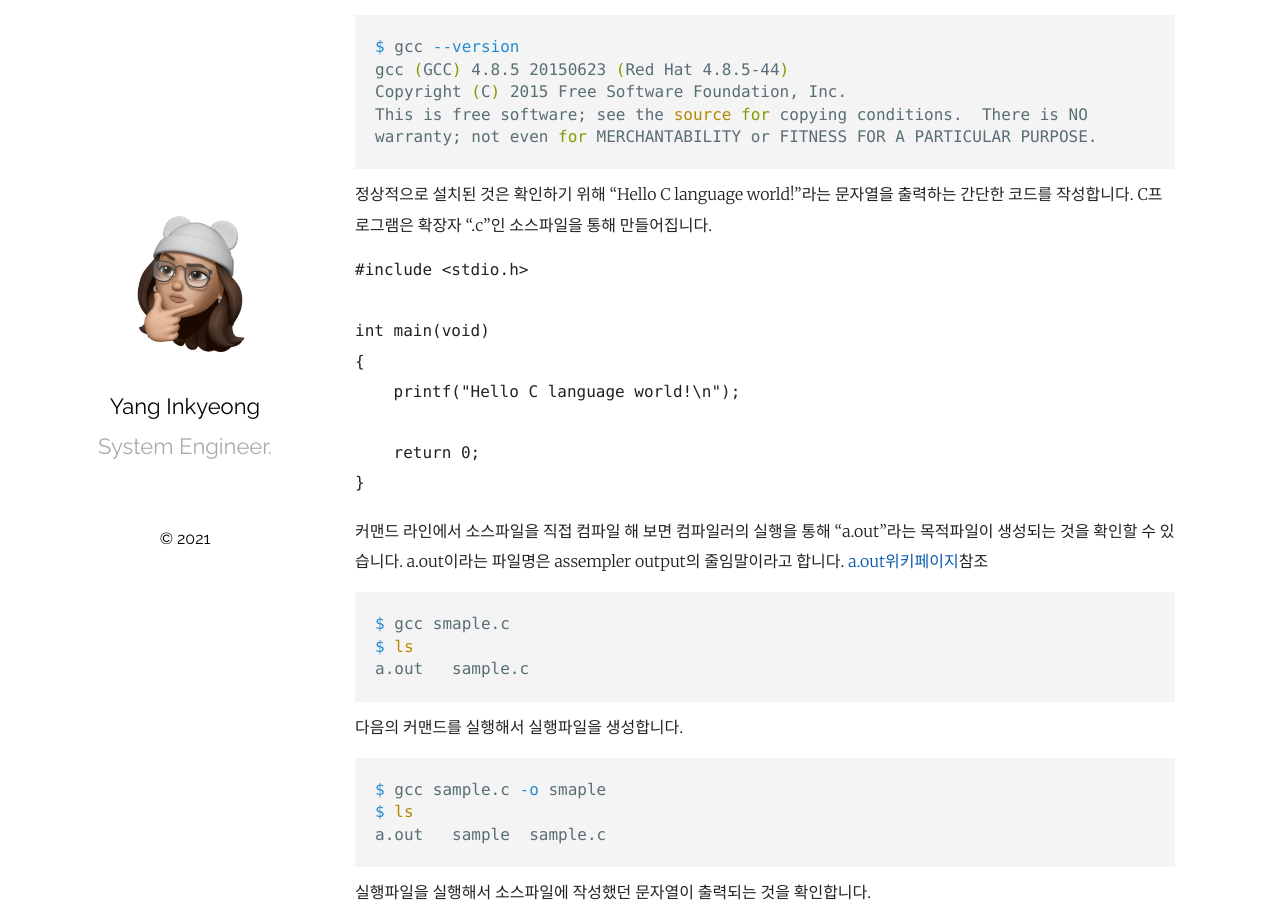
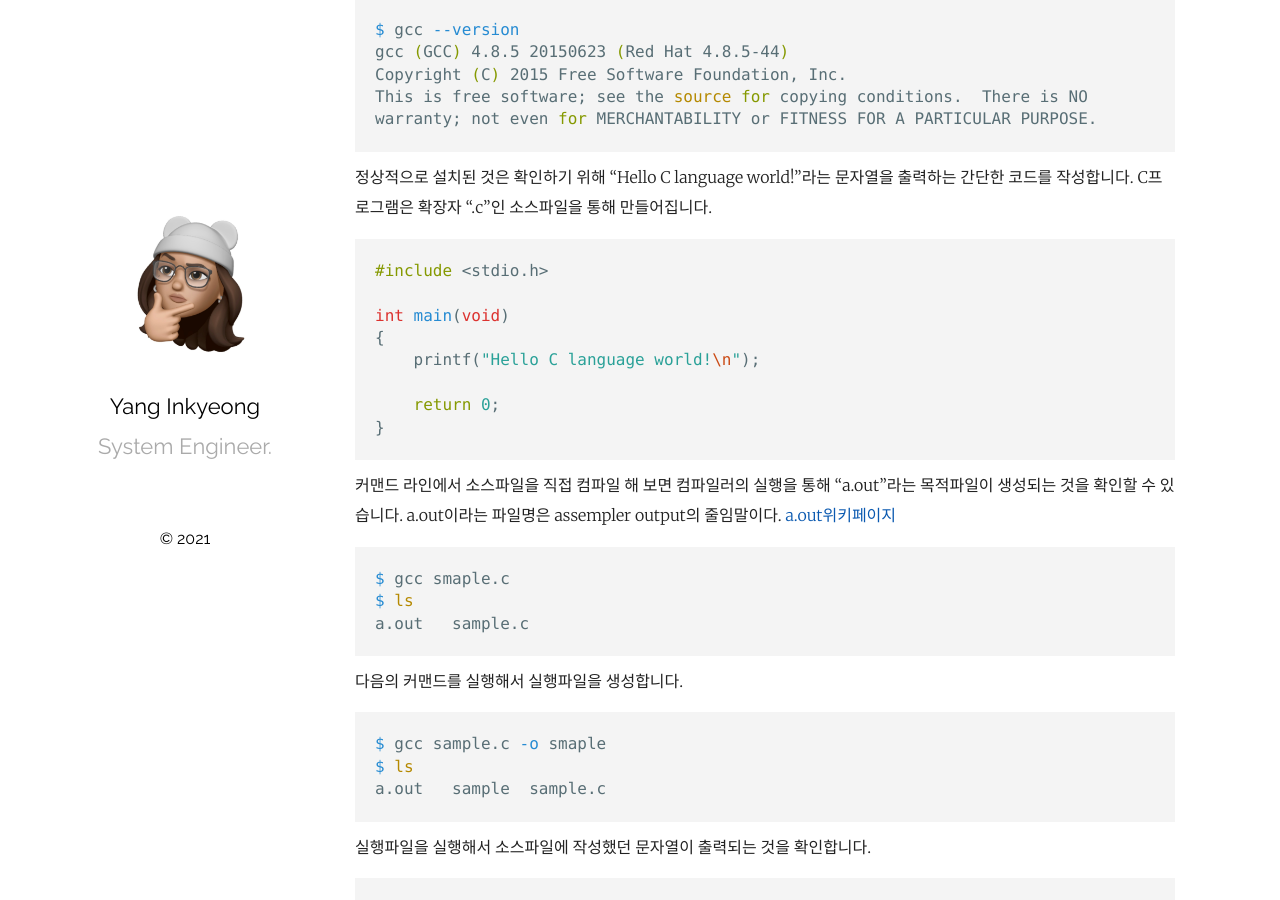
Before and after one commit to InkyeongYang/InkyeongYang, a Jekyll site: the page built from _posts/2021-02-22-create-C-env-vscode.markdown, in a window 1280 px wide and 900 px high, scrolled down 498 px. Built offline with Jekyll 4.4.1, drawn with Linux system fonts in a browser that asks for light colours.

Commit message:
Update 2021-02-22-create-C-env-vscode.markdown

````diff
--- a/_posts/2021-02-22-create-C-env-vscode.markdown
+++ b/_posts/2021-02-22-create-C-env-vscode.markdown
@@ -11,7 +11,6 @@ C언어 공부를 위한 개발환경을 만들며 알게된 내용을 기록합
 - Cent OS 7
 - gcc 4.8.5
 - Visual Studio Code
----
 
 C언어의 컴파일러인 gcc패키지를 설치합니다.
 
@@ -27,7 +26,7 @@ This is free software; see the source for copying conditions.  There is NO
 warranty; not even for MERCHANTABILITY or FITNESS FOR A PARTICULAR PURPOSE.
 ```
 정상적으로 설치된 것은 확인하기 위해 "Hello C language world!"라는 문자열을 출력하는 간단한 코드를 작성합니다. C프로그램은 확장자 ".c"인 소스파일을 통해 만들어집니다.
-```C
+```c++
 #include <stdio.h>
 
 int main(void)
@@ -37,7 +36,7 @@ int main(void)
     return 0;
 }
 ```
-커맨드 라인에서 소스파일을 직접 컴파일 해 보면 컴파일러의 실행을 통해 "a.out"라는 목적파일이 생성되는 것을 확인할 수 있습니다. a.out이라는 파일명은 assempler output의 줄임말이라고 합니다. [a.out위키페이지][a-out-wiki]참조
+커맨드 라인에서 소스파일을 직접 컴파일 해 보면 컴파일러의 실행을 통해 "a.out"라는 목적파일이 생성되는 것을 확인할 수 있습니다. a.out이라는 파일명은 assempler output의 줄임말이다. [a.out위키페이지][a-out-wiki]
 
 ```bash
 $ gcc smaple.c
````
